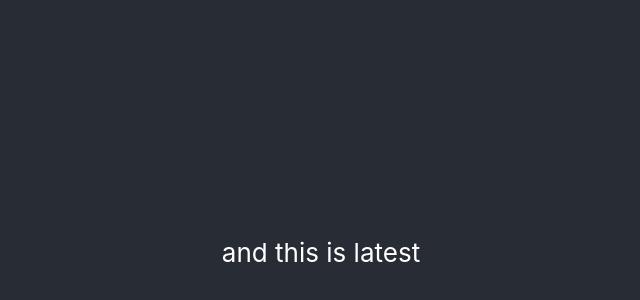
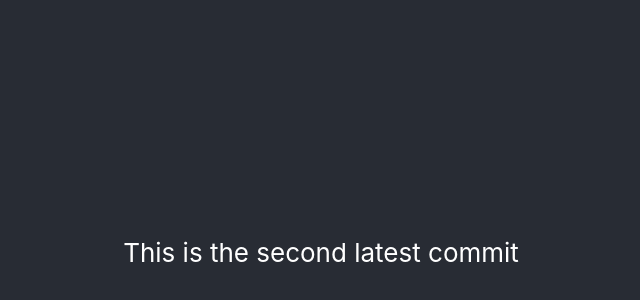
Before and after one commit to naasirosman-mhra/Azure, a React (Create React App) app in the folder my-app/: page / in a window 1280 px wide. Shown: the part 148-448 px from the top of the page, without its empty margins (319-959 px from the left). Built offline with nearby package versions, Linux system fonts and the light colour scheme.

Commit message:
second last commit

```diff
--- a/my-app/src/App.js
+++ b/my-app/src/App.js
@@ -6,7 +6,7 @@ function App() {
       <header className="App-header">
 
         <p>
-          and this is latest
+          This is the second latest commit
         </p>
 
       </header>
```
